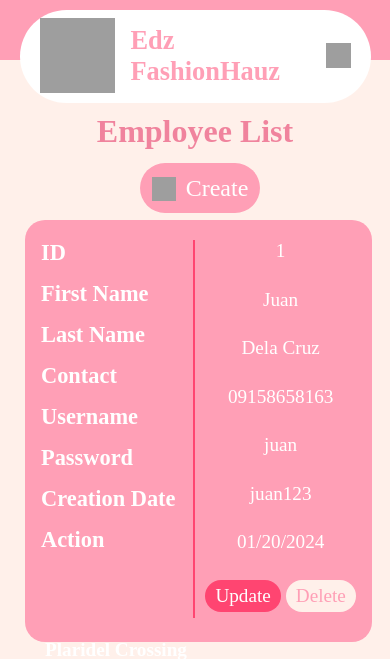
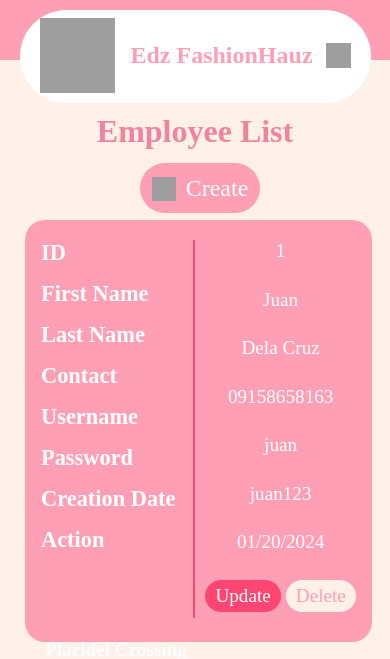
Before and after one commit to shinra-1/fashionhauz, a PHP site: page / in a window 390 px wide. Shown: the top 659 px of the page. Run offline with PHP 8.4, Linux system fonts and the light colour scheme; some web fonts are replaced; grey boxes are pictures that could not be loaded.

Commit message:
Update admin-nav.css

```diff
--- a/css/admin-nav.css
+++ b/css/admin-nav.css
@@ -148,7 +148,7 @@ body{
 }
 @media (max-width: 600px){
     .titlebar{
-        font-size: 1.1rem;
+        font-size: 1rem;
     }
     .menu-logo{
         display: block;
```
